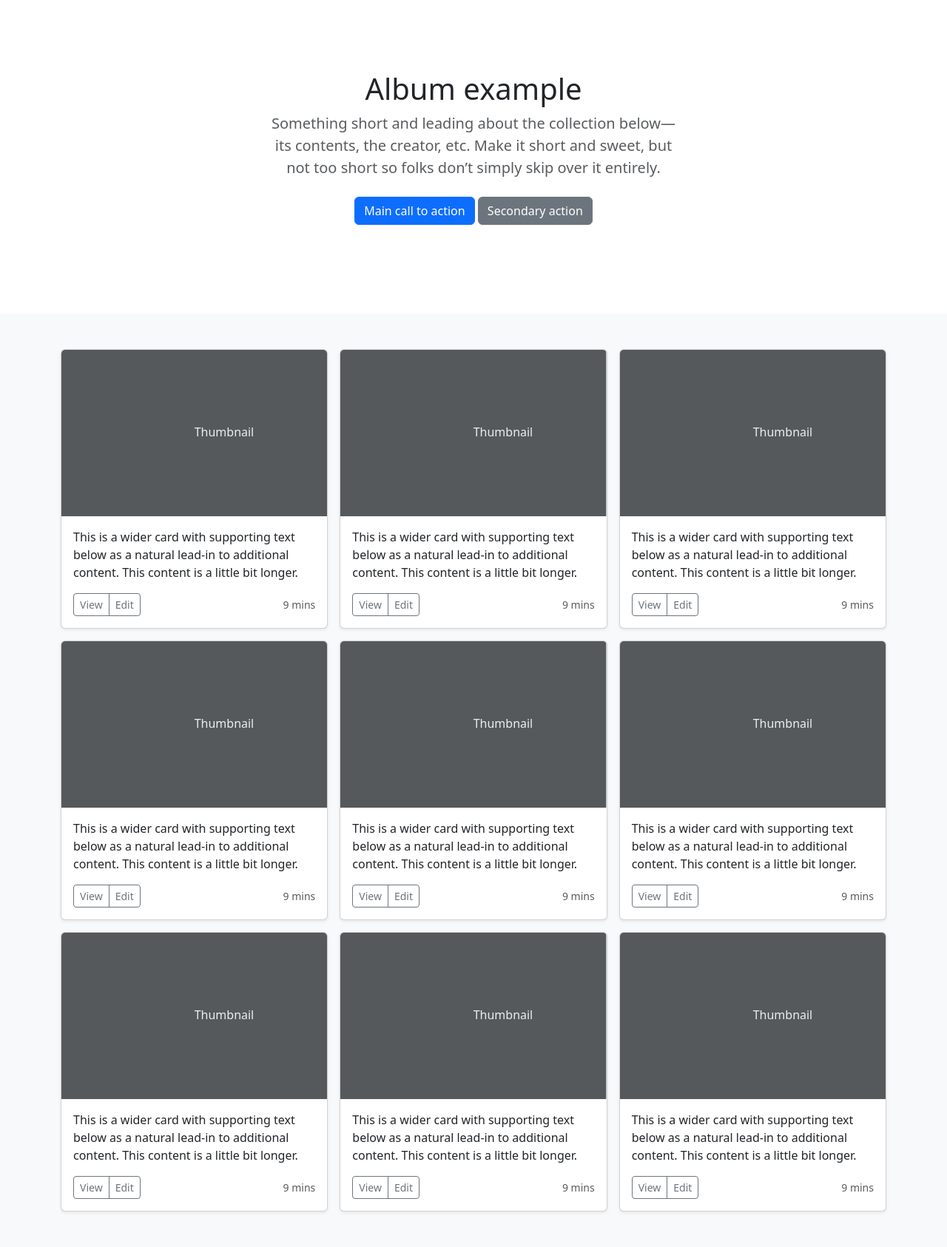
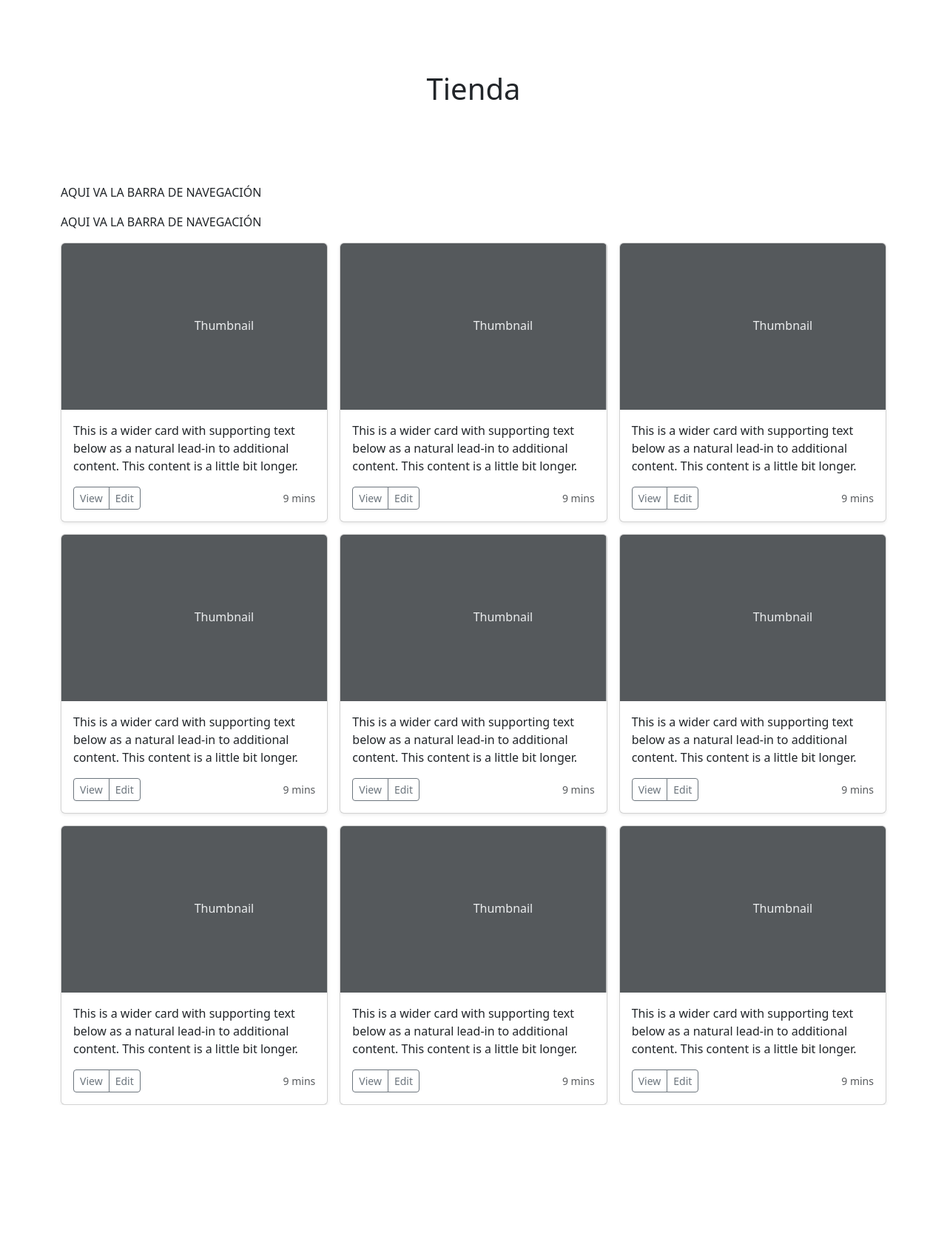
Before and after one commit to SoyMarioHdez-U/MelomaniaSV, a PHP site: page /melomania/tienda.php in a window 1280 px wide. Shown: the whole page at 74% size. After the commit the page ends 1494 px from the top, so only its background shows below. Run offline with PHP 8.4, Linux system fonts and the light colour scheme.

Commit message:
Avance con la tienda.

```diff
--- a/HTML/tienda.php
+++ b/HTML/tienda.php
@@ -5,26 +5,34 @@
     <meta name="viewport" content="width=device-width, initial-scale=1.0">
     <title>Tienda</title>
     <link href="https://cdn.jsdelivr.net/npm/bootstrap@5.3.2/dist/css/bootstrap.min.css" rel="stylesheet" integrity="sha384-T3c6CoIi6uLrA9TneNEoa7RxnatzjcDSCmG1MXxSR1GAsXEV/Dwwykc2MPK8M2HN" crossorigin="anonymous">
+    <link rel="stylesheet" href="http://localhost/melomania/MelomaniaSV/CSS/style.css">
 </head>
 <body class="fondo">
 
-  <main class="fondo">
-    <section class="py-5 text-center container" >
-      <div class="row py-lg-5" class="fondo">
+  <main>
+    <!-- Parte cabezera de la tienda (Falta el menú principal, el header) -->
+    <section class="py-5 text-center container">
+      <div class="row py-lg-5">
         <div class="col-lg-6 col-md-8 mx-auto">
-          <h1 class="fw-light">Album example</h1>
-          <p class="lead text-body-secondary">Something short and leading about the collection below—its contents, the creator, etc. Make it short and sweet, but not too short so folks don’t simply skip over it entirely.</p>
-          <p>
-            <a href="#" class="btn btn-primary my-2">Main call to action</a>
-            <a href="#" class="btn btn-secondary my-2">Secondary action</a>
-          </p>
+          <h1 class="fw-light">Tienda</h1>
         </div>
       </div>
     </section>
 
-    <div class="album py-5 bg-body-tertiary">
+    <!-- Aquí se desplegarán los productos -->
+    <section>
+
+      <div id="content" class="site-content">
         <div class="container">
-
+          <!-- Barra de navegación -->
+          <div class="ast-container" id="secondary" itemtype="https://schema.org/WPSideBar" itemscope="itemscope">
+            <p>AQUI VA LA BARRA DE NAVEGACIÓN</p>
+            <div class ="sidebar-main">
+              <div class = "ast-filter-wrap">
+                <p>AQUI VA LA BARRA DE NAVEGACIÓN</p>
+              </div>
+            </div>
+          </div>
           <div class="row row-cols-1 row-cols-sm-2 row-cols-md-3 g-3">
             <div class="col">
               <div class="card shadow-sm">
@@ -167,6 +175,9 @@
         </div>
       </div>
 
+
+    </section>
+
   </main>
 
 
```
Lines whose indentation alone changed are shown as unchanged.
